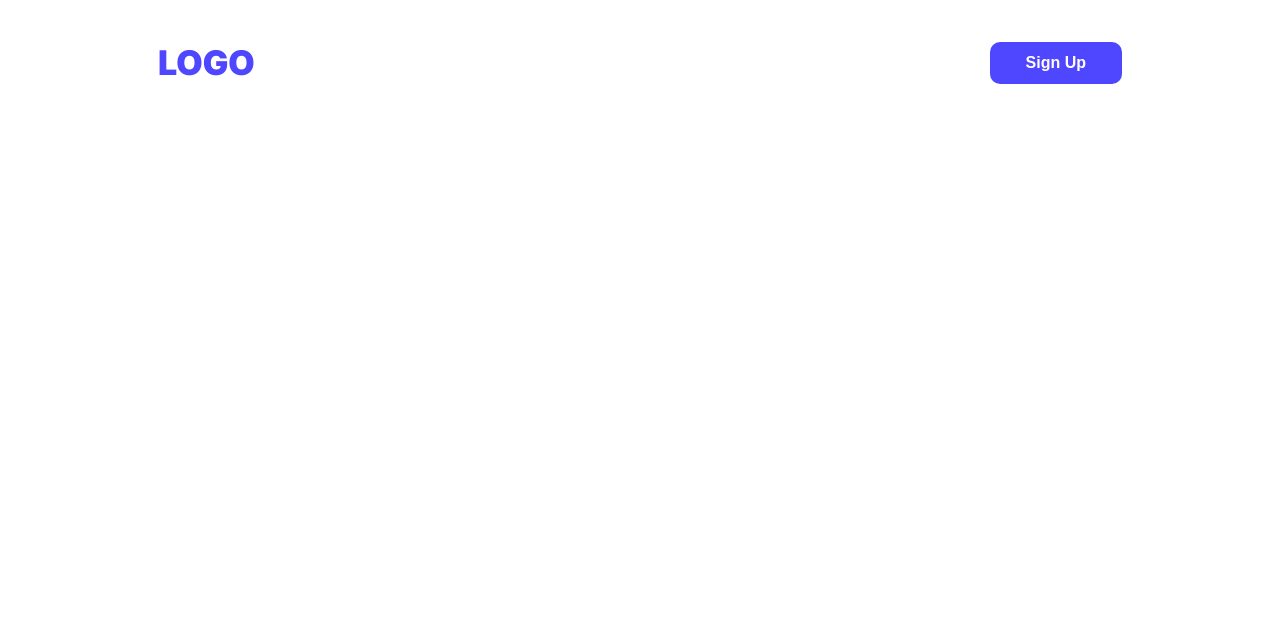
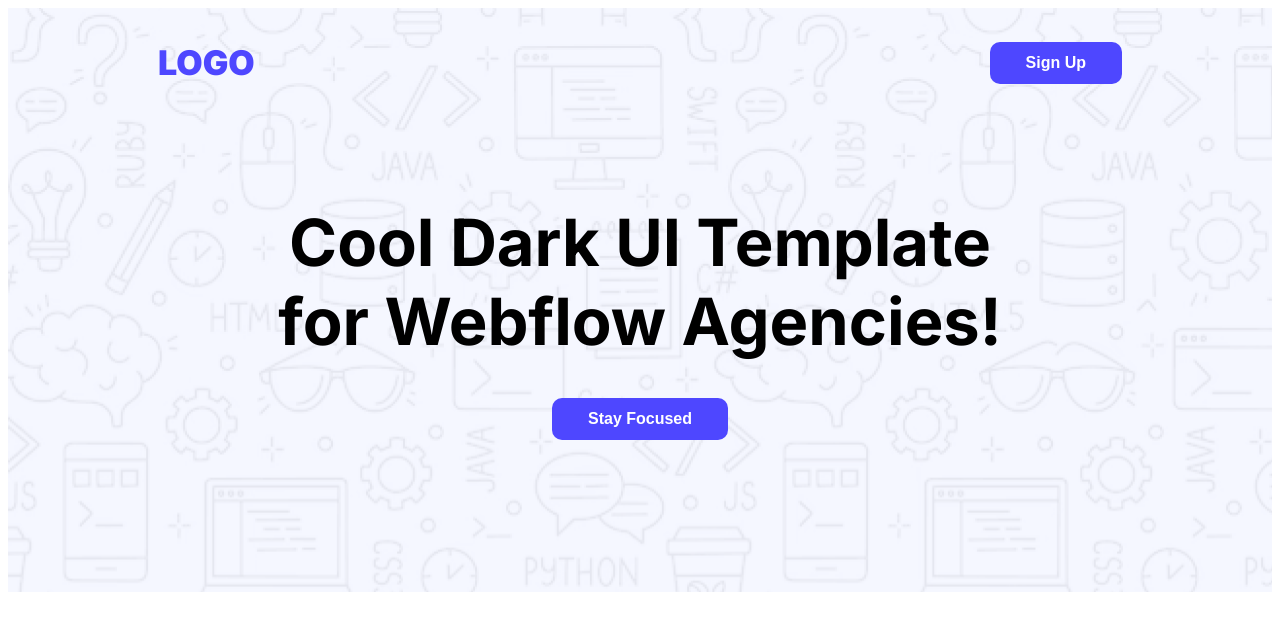
Before and after one commit to sayeb12/PH-Assignment-1, a plain HTML site: page index.html in a window 1280 px wide. Drawn offline with Linux system fonts and the light colour scheme.

Commit message:
Completed Header Section

```diff
--- a/index.html
+++ b/index.html
@@ -15,6 +15,13 @@
             <h3 class="nav-title">LOGO</h3>
             <a href="#signUp"><button class="btn-primary">Sign Up</button></a>
         </nav>
+
+        <div class="banner">
+            <div class="banner-content">
+                <h4 class="banner-title">Cool Dark UI Template for Webflow Agencies!</h4>
+                <a href="#Stay Focused"><button class="btn-primary gap-top">Stay Focused</button></a>
+            </div>
+        </div>
     </header>
 
     <main>
--- a/styles/assignment01.css
+++ b/styles/assignment01.css
@@ -29,3 +29,26 @@ nav{
     font-size: 34px;
     color: #4E47FF;
 }
+
+/* Banner Styles */
+.banner-title{
+    font-weight: 700;
+    font-size: 65px;
+    margin-bottom: 0px;
+}
+
+.banner-content{
+    max-width: 905px;
+    margin: 0 267.5px 0 267.5px;
+}
+
+/* Header Background Image */
+header{
+    background-image: url('../Assets/Hero-bg.png');
+    text-align: center;
+}
+
+.gap-top{
+    margin-top: 37px;
+    margin-bottom: 152px;
+}
```
Also changed, not shown: Assets/Hero-bg.png (added), Assets/avatar.png (added), Assets/icon-star.png (added), Assets/wc-big.png (added), Assets/wc-mini.png (added).
